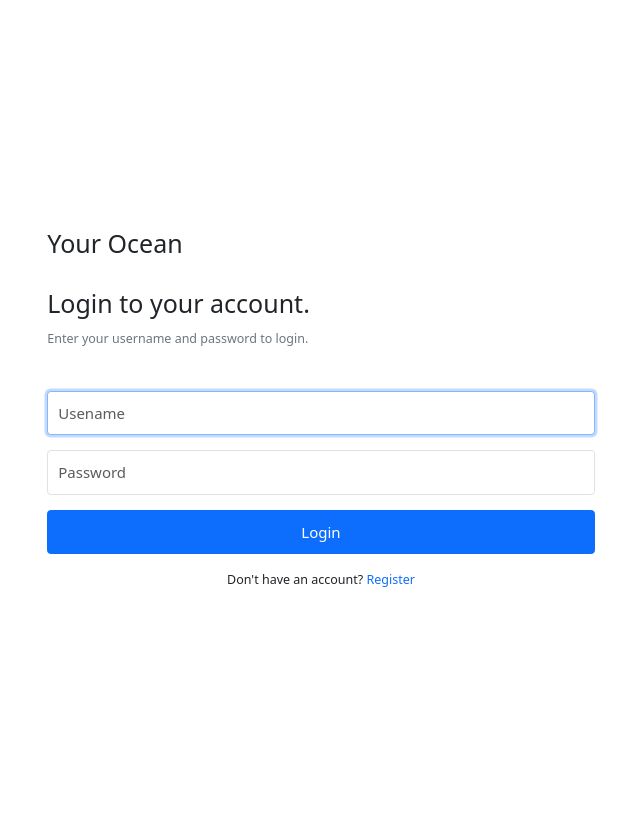
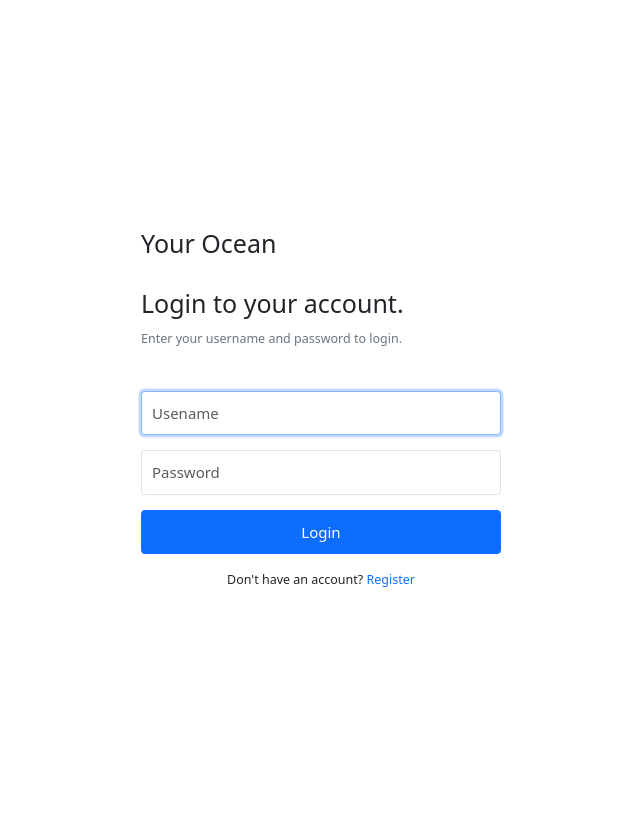
Before and after one commit to repsandcode/yourocean, a Django app: page /login in a window 1280 px wide. Shown: the whole page, without its empty margins (319-959 px from the left). Run offline with Django 3.2, Linux system fonts and the light colour scheme; some libraries are stand-ins or nearby versions.

Commit message:
login form responsiveness

```diff
--- a/network/templates/network/login.html
+++ b/network/templates/network/login.html
@@ -10,7 +10,7 @@ Login - Your Ocean
 
 {% block body %}
 <div class="row">
-    <div class="col-md-6 vh-100 d-flex flex-column justify-content-center mx-auto">
+    <div class="col-sm-7 col-md-6 col-lg-5 col-xl-4 vh-100 d-flex flex-column justify-content-center mx-auto">
         <div class="mb-5">
             <h1 class="display-6 mb-5">Your Ocean</h1>
 
```
